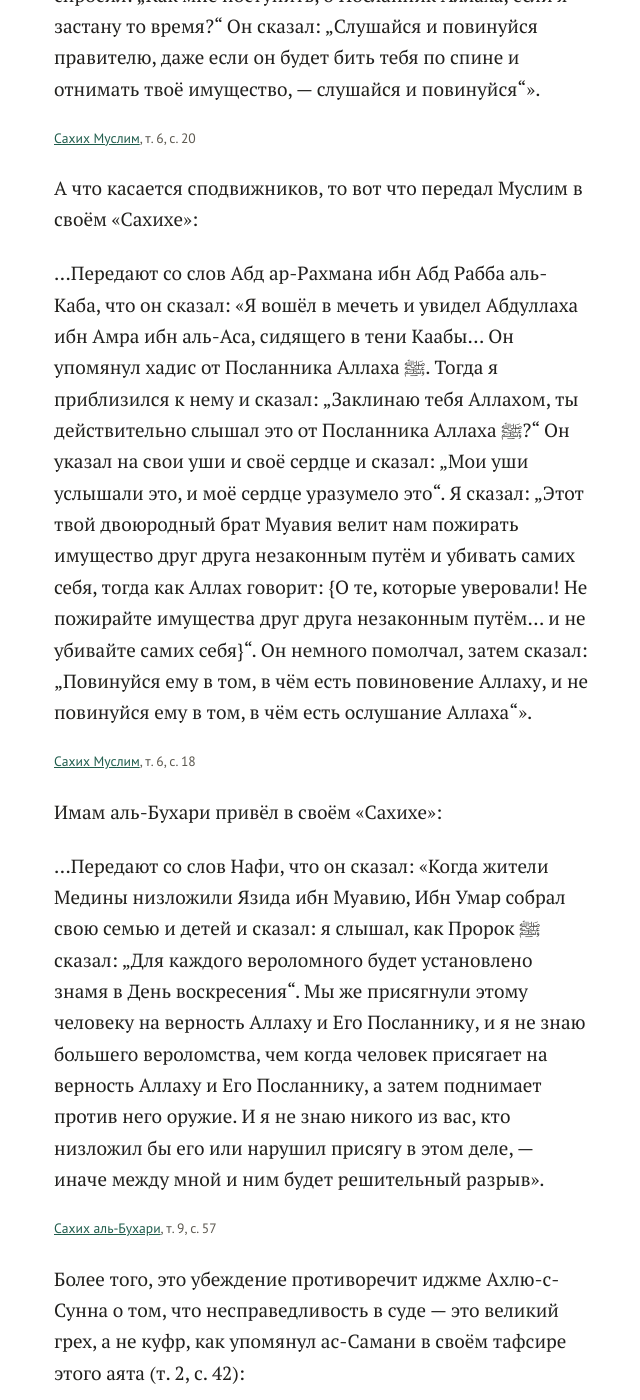
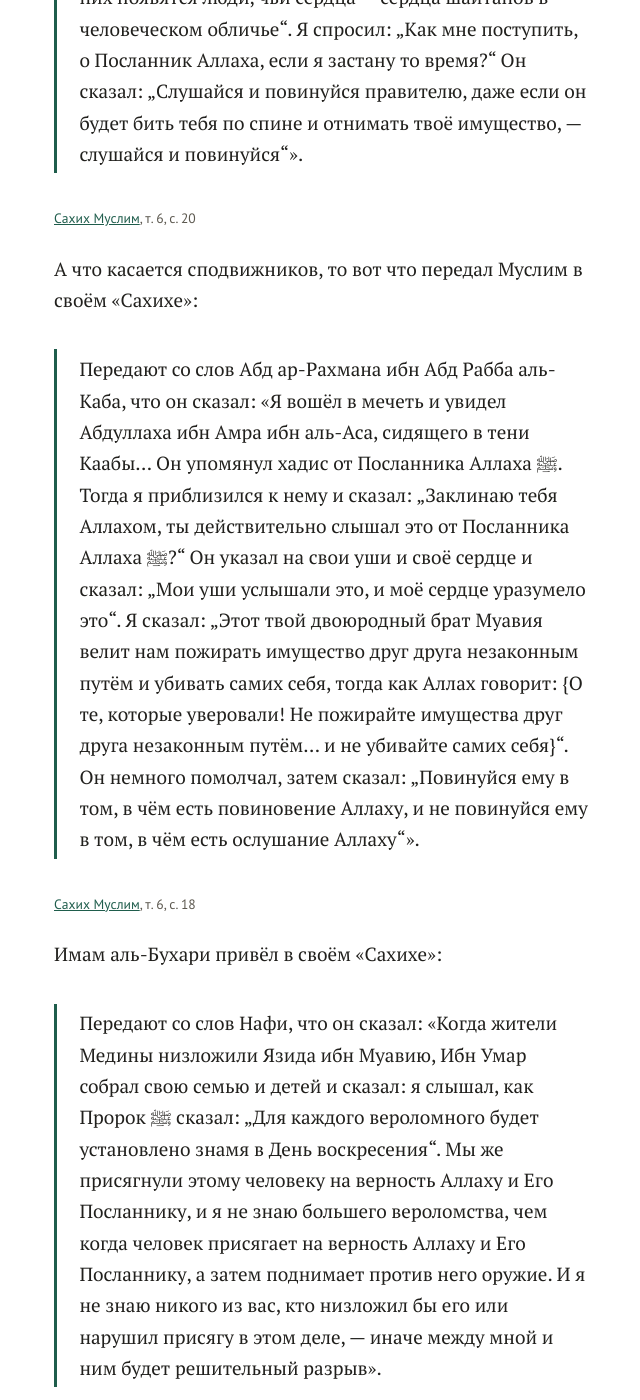
Before and after one commit to balqani/tahakum, a Jekyll site: the page built from chast-02.md, in a window 1280 px wide and 1400 px high, scrolled down 9430 px. Shown: the whole window, without its empty margins (318-958 px from the left). Built offline with Jekyll 4.4.1, drawn with Linux system fonts in a browser that asks for light colours; some of the changed text lies outside the part shown.

Commit message:
Update chast-02.md

```diff
--- a/chast-02.md
+++ b/chast-02.md
@@ -141,23 +141,25 @@ next_title: "Часть третья"
 
 Наиболее ясные хадисы — это те, в которых Пророк ﷺ (да благословит его Аллах и приветствует) повелевает подчиняться несправедливым правителям и не восставать против них, — притом что такие правители по определению не судят по тому, что ниспослал Аллах, — как передал Муслим в своём «Сахихе» (т. 6, с. 19):
 
-Передают со слов Саламы ибн Язида аль-Джуфи, что он спросил Посланника Аллаха ﷺ: «О Пророк Аллаха, что ты скажешь, если над нами поставят правителей, которые требуют от нас своего права, но лишают нас нашего права, — что ты нам повелишь?» Он отвернулся от него, затем тот спросил его снова, и он снова отвернулся, затем тот спросил его во второй или третий раз, и тогда аль-Ашас ибн Кайс потянул его и сказал: «Слушайся и повинуйся, ибо на них — то, что они несут сами, а на тебе — то, что несёшь ты».
+> ...Передают со слов Саламы ибн Язида аль-Джуфи, что он спросил Посланника Аллаха ﷺ: «О Пророк Аллаха, что ты скажешь, если над нами поставят правителей, которые требуют от нас своего права, но лишают нас нашего права, — что ты нам повелишь?» Он отвернулся от него, затем тот спросил его снова, и он снова отвернулся, затем тот спросил его во второй или третий раз, и тогда аль-Ашас ибн Кайс потянул его и сказал: «Слушайся и повинуйся, ибо на них — то, что они несут сами, а на тебе — то, что несёшь ты».
 {: .hadith}
 
-Передают со слов Хузайфы ибн аль-Ямана, что он сказал: «Я спросил: „О Посланник Аллаха, мы были во зле, затем Аллах даровал благо, и мы пребываем в нём, — будет ли зло после этого блага?“ Он ответил: „Да“. Я спросил: „А будет ли благо после того зла?“ Он ответил: „Да“. Я спросил: „А будет ли зло после того блага?“ Он ответил: „Да“. Я спросил: „Как это?“ Он ответил: „После меня будут правители, которые не последуют моему руководству и не будут следовать моей Сунне, и среди них появятся люди, чьи сердца — сердца шайтанов в человеческом обличье“. Я спросил: „Как мне поступить, о Посланник Аллаха, если я застану то время?“ Он сказал: „Слушайся и повинуйся правителю, даже если он будет бить тебя по спине и отнимать твоё имущество, — слушайся и повинуйся“».
+> Передают со слов Хузайфы ибн аль-Ямана, что он сказал: «Я спросил: „О Посланник Аллаха, мы были во зле, затем Аллах даровал благо, и мы пребываем в нём, — будет ли зло после этого блага?“ Он ответил: „Да“. Я спросил: „А будет ли благо после того зла?“ Он ответил: „Да“. Я спросил: „А будет ли зло после того блага?“ Он ответил: „Да“. Я спросил: „Как это?“ Он ответил: „После меня будут правители, которые не последуют моему руководству и не будут следовать моей Сунне, и среди них появятся люди, чьи сердца — сердца шайтанов в человеческом обличье“. Я спросил: „Как мне поступить, о Посланник Аллаха, если я застану то время?“ Он сказал: „Слушайся и повинуйся правителю, даже если он будет бить тебя по спине и отнимать твоё имущество, — слушайся и повинуйся“».
 {: .hadith}
 
 <span class="source">[Сахих Муслим](https://shamela.ws/book/711/5702#p1), т. 6, с. 20</span>
 
 А что касается сподвижников, то вот что передал Муслим в своём «Сахихе»:
 
-...Передают со слов Абд ар-Рахмана ибн Абд Рабба аль-Каба, что он сказал: «Я вошёл в мечеть и увидел Абдуллаха ибн Амра ибн аль-Аса, сидящего в тени Каабы… Он упомянул хадис от Посланника Аллаха ﷺ. Тогда я приблизился к нему и сказал: „Заклинаю тебя Аллахом, ты действительно слышал это от Посланника Аллаха ﷺ?“ Он указал на свои уши и своё сердце и сказал: „Мои уши услышали это, и моё сердце уразумело это“. Я сказал: „Этот твой двоюродный брат Муавия велит нам пожирать имущество друг друга незаконным путём и убивать самих себя, тогда как Аллах говорит: {О те, которые уверовали! Не пожирайте имущества друг друга незаконным путём… и не убивайте самих себя}“. Он немного помолчал, затем сказал: „Повинуйся ему в том, в чём есть повиновение Аллаху, и не повинуйся ему в том, в чём есть ослушание Аллаха“».
+> Передают со слов Абд ар-Рахмана ибн Абд Рабба аль-Каба, что он сказал: «Я вошёл в мечеть и увидел Абдуллаха ибн Амра ибн аль-Аса, сидящего в тени Каабы… Он упомянул хадис от Посланника Аллаха ﷺ. Тогда я приблизился к нему и сказал: „Заклинаю тебя Аллахом, ты действительно слышал это от Посланника Аллаха ﷺ?“ Он указал на свои уши и своё сердце и сказал: „Мои уши услышали это, и моё сердце уразумело это“. Я сказал: „Этот твой двоюродный брат Муавия велит нам пожирать имущество друг друга незаконным путём и убивать самих себя, тогда как Аллах говорит: {О те, которые уверовали! Не пожирайте имущества друг друга незаконным путём… и не убивайте самих себя}“. Он немного помолчал, затем сказал: „Повинуйся ему в том, в чём есть повиновение Аллаху, и не повинуйся ему в том, в чём есть ослушание Аллаху“».
+{: .hadith}
 
 <span class="source">[Сахих Муслим](https://shamela.ws/book/711/5690), т. 6, с. 18</span>
 
 Имам аль-Бухари привёл в своём «Сахихе»:
 
-...Передают со слов Нафи, что он сказал: «Когда жители Медины низложили Язида ибн Муавию, Ибн Умар собрал свою семью и детей и сказал: я слышал, как Пророк ﷺ сказал: „Для каждого вероломного будет установлено знамя в День воскресения“. Мы же присягнули этому человеку на верность Аллаху и Его Посланнику, и я не знаю большего вероломства, чем когда человек присягает на верность Аллаху и Его Посланнику, а затем поднимает против него оружие. И я не знаю никого из вас, кто низложил бы его или нарушил присягу в этом деле, — иначе между мной и ним будет решительный разрыв».
+> Передают со слов Нафи, что он сказал: «Когда жители Медины низложили Язида ибн Муавию, Ибн Умар собрал свою семью и детей и сказал: я слышал, как Пророк ﷺ сказал: „Для каждого вероломного будет установлено знамя в День воскресения“. Мы же присягнули этому человеку на верность Аллаху и Его Посланнику, и я не знаю большего вероломства, чем когда человек присягает на верность Аллаху и Его Посланнику, а затем поднимает против него оружие. И я не знаю никого из вас, кто низложил бы его или нарушил присягу в этом деле, — иначе между мной и ним будет решительный разрыв».
+{: .hadith}
 
 <span class="source">[Сахих аль-Бухари](https://shamela.ws/book/1681/10610), т. 9, с. 57</span>
 
@@ -183,8 +185,4 @@ next_title: "Часть третья"
 
 Абдуллах ибн аль-Мутазз (ум. 296 г. х.) сказал в «Табакат аш-шуара» (с. 334):
 
-> Сообщения о Друсте аль-Муаллиме. Аль-Джахиз приводил его стихи в качестве довода… Он придерживался воззрений хариджитов и считал, что эта земля — земля куфра, и говорил: «Они отменили установления и изменили их (атталю аль-ахкам ва гайяруха)». И Аллах сказал: {А те, кто не судит по тому, что ниспослал Аллах, — они и есть неверующие}.
-
-<span class="source">[Табакат аш-шуара](https://shamela.ws/book/7867/318), с. 334</span>
-
-Обрати внимание, как Друст — хариджит, живший более тысячи лет назад(!) — обвиняет своих правителей в неверии не просто за «совершение больших грехов» или за «суд не по тому, что ниспослал Аллах, в единичном случае», — как бы отчаянно современные хариджиты ни пытались убедить тебя, что это единственное, чем занимались все первоначальные хариджиты в
+> Сообщения о Друсте аль-Муаллиме. Аль-Джахиз приводил его стихи в качестве довода… Он придерживался воззрений хариджитов и считал, что эта земля — земля куфра, и говорил: «Они отменили установления и изменили их (атталю аль-ахкам ва гайяруха)». И Аллах
```
